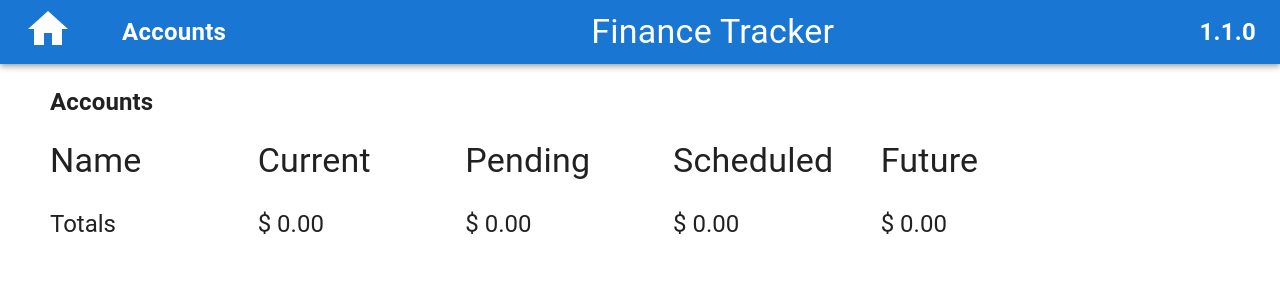
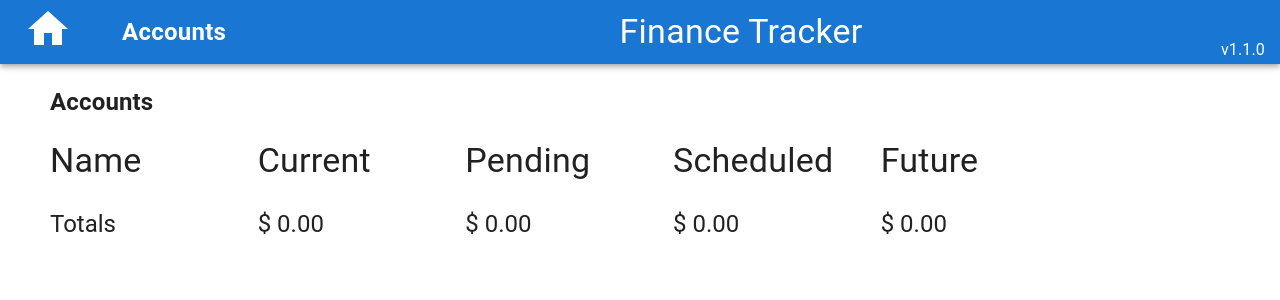
Before and after one commit to jwaspin/luca-ledger, a React (Vite) app: page / in a window 1280 px wide. Shown: the top 300 px of the page. Built offline with nearby package versions, Linux system fonts and the light colour scheme.

Commit message:
Update VersionDisplay

```diff
--- a/src/components/VersionDisplay/VersionDisplay.jsx
+++ b/src/components/VersionDisplay/VersionDisplay.jsx
@@ -5,14 +5,10 @@ import { version } from '../../../package.json';
 export default function VersionDisplay() {
   return (
     <Typography
-      variant='body2'
-      style={{
-        fontSize: '1.5rem',
-        fontWeight: 'bold',
-        color: 'white',
-      }}
+      variant='subtitle1'
+      style={{ color: 'white', position: 'absolute', bottom: '0', right: '15px' }}
     >
-      {version}
+      v{version}
     </Typography>
   );
 }
```
